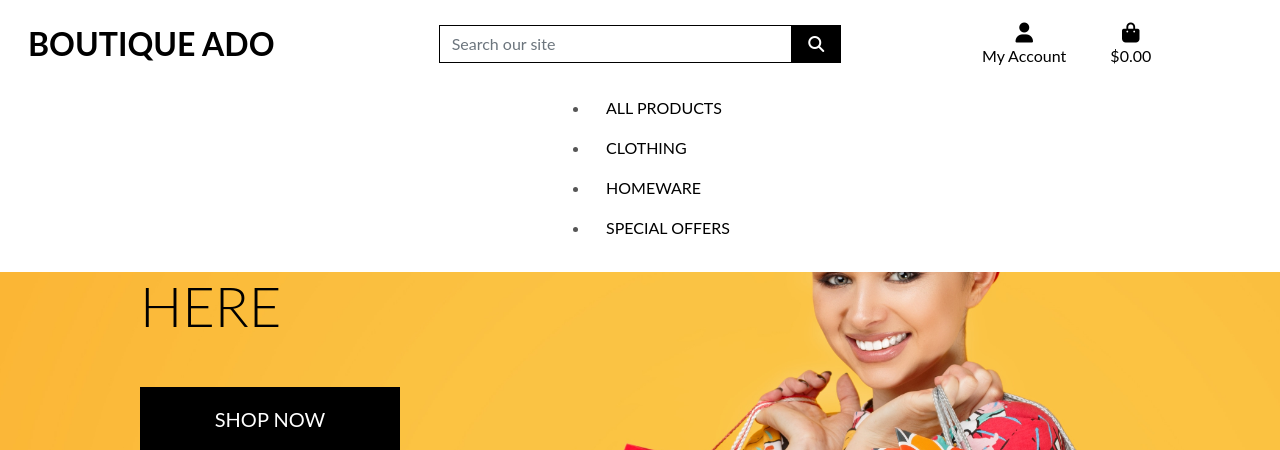
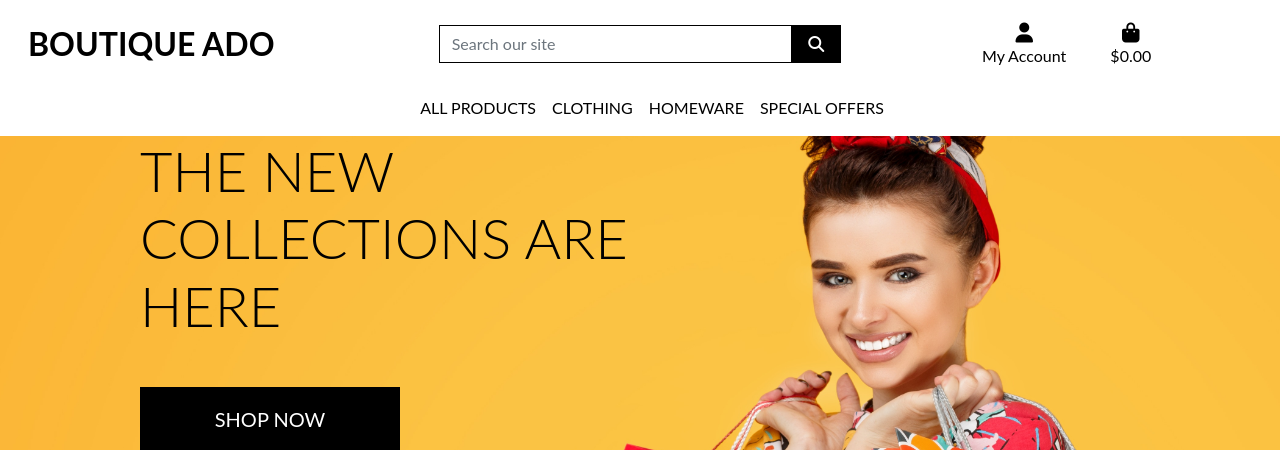
Before and after one commit to Peristratus/boutique_ado_v1, a Django app: page / in a window 1280 px wide. Shown: the top 450 px of the page. Run offline with Django 3.2, Linux system fonts and the light colour scheme; some libraries are stand-ins or nearby versions.

Commit message:
code testing

```diff
--- a/templates/includes/main-nav.html
+++ b/templates/includes/main-nav.html
@@ -1,5 +1,5 @@
-<div class = "collapse navbar-collapse" id = "main-nav">
-    <ul class= "navabar-nav w-auto mx-auto" >
+<div class="collapse navbar-collapse" id="main-nav">
+    <ul class="navbar-nav w-auto mx-auto">
         <li class="nav-item dropdown">
             <a class="logo-font font-weight-bold nav-link text-black mr-5" href="#" id="all-products-link" data-toggle="dropdown" aria-haspopup="true" aria-expanded="false">
                 All Products
@@ -12,7 +12,7 @@
             </div>
         </li>
 
-         <li class="nav-item dropdown">
+        <li class="nav-item dropdown">
             <a class="logo-font font-weight-bold nav-link text-black mr-5" href="#" id="clothing-link" data-toggle="dropdown" aria-haspopup="true" aria-expanded="false">
                 Clothing
             </a>
@@ -23,6 +23,7 @@
                 <a href="" class="dropdown-item">All Clothing</a>
             </div>
         </li>
+
         <li class="nav-item dropdown">
             <a class="logo-font font-weight-bold nav-link text-black mr-5" href="#" id="homeware-link" data-toggle="dropdown" aria-haspopup="true" aria-expanded="false">
                 Homeware
@@ -45,6 +46,5 @@
                 <a href="" class="dropdown-item">All Specials</a>
             </div>
         </li>
-
     </ul>
 </div>
```
